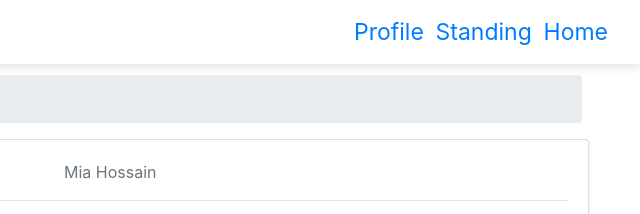
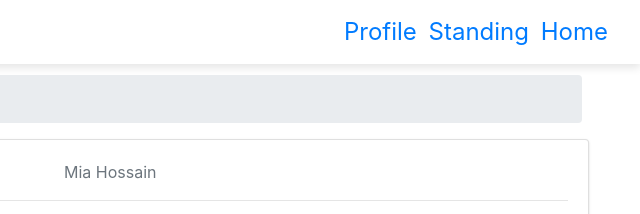
Before and after one commit to hossain95/Codeforces-Helper, a plain HTML site: page developer/devlop.html in a window 1280 px wide. Shown: the top 214 px of the page, 640-1280 px from the left. Drawn offline with nearby package versions, Linux system fonts and the light colour scheme; files that its build step writes are made by us from their sources.

Commit message:
Update devlop.html

```diff
--- a/developer/devlop.html
+++ b/developer/devlop.html
@@ -21,13 +21,13 @@
             </div>
             <div>
                 <a href="../codeforces/index.html" class="">
-                  <span style="font-size: 23px;">Profile</span>
+                  <span style="font-size: 24px;">Profile</span>
                 </a>
                 <a href="../codeforces/index.html" class="">
-                    <span style="font-size: 23px;">Standing</span>
+                    <span style="font-size: 24px;">Standing</span>
                 </a>
                 <a href="../index.html" class="">
-                    <span style="font-size: 23px;">Home</span>
+                    <span style="font-size: 24px;">Home</span>
                 </a>
             </div>
         </header>
```
